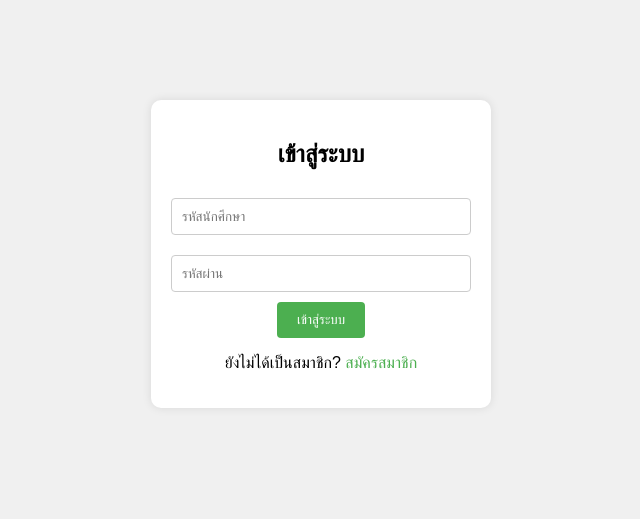
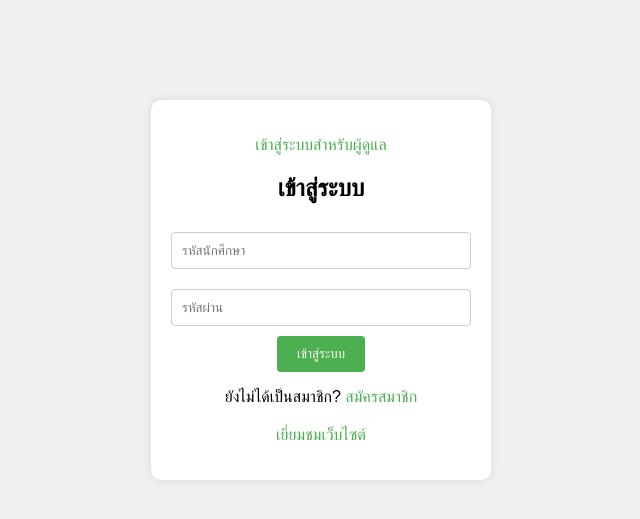
Before and after one commit to oomty43/pj, a PHP site: page /login.php in a window 1280 px wide. Shown: the top 519 px of the page, without its empty margins (319-959 px from the left). Run offline with PHP 8.4, Linux system fonts and the light colour scheme.

Commit message:
login เพิ่ม login guest login admin

```diff
--- a/login.php
+++ b/login.php
@@ -1,36 +1,3 @@
-<?php
-session_start();
-$servername = "localhost";
-$username = "root";
-$password = "";
-$dbname = "project";
-
-$conn = new mysqli($servername, $username, $password, $dbname);
-
-if ($conn->connect_error) {
-    die("Connection failed: " . $conn->connect_error);
-}
-
-if ($_SERVER["REQUEST_METHOD"] == "POST") {
-    $s_id = $_POST['s_id'];
-    $s_pws = $_POST['s_pws'];
-
-    $sql = "SELECT * FROM student WHERE s_id = ? AND s_pws = ?";
-    $stmt = $conn->prepare($sql);
-    $stmt->bind_param("ss", $s_id, $s_pws);
-    $stmt->execute();
-    $result = $stmt->get_result();
-
-    if ($result->num_rows > 0) {
-        $_SESSION['s_id'] = $s_id;
-        header("Location: main.php");
-        exit();
-    } else {
-        echo "<script>alert('รหัสนักศึกษา หรือรหัสผ่านไม่ถูกต้อง');</script>";
-    }
-}
-?>
-
 <!DOCTYPE html>
 <html lang="en">
 <head>
@@ -50,6 +17,7 @@ if ($_SERVER["REQUEST_METHOD"] == "POST") {
             padding: 20px;
             border-radius: 10px;
             box-shadow: 0 0 10px rgba(0, 0, 0, 0.1);
+            position: relative;
         }
         input[type=text], input[type=password] {
             width: 100%;
@@ -77,10 +45,33 @@ if ($_SERVER["REQUEST_METHOD"] == "POST") {
             text-decoration: none;
             color: #4CAF50;
         }
+        .admin-login {
+            position: right;
+            size : 5px;
+            top: 10px;
+            right: 10px;
+            bottom : 10px;
+        }
+        .admin-login a {
+            text-decoration: none;
+            color: #4CAF50;
+        }
+        .guest-login {
+            margin-top: 20px;
+            color: #4CAF50;
+        }
+        .guest-login a {
+            text-decoration: none;
+            color: #4CAF50;
+        }
     </style>
 </head>
 <body>
     <div class="container">
+        <div class="admin-login">
+            <p><a href="loginadmin.php">เข้าสู่ระบบสำหรับผู้ดูแล</a></p>
+            </form>
+        </div>
         <h2>เข้าสู่ระบบ</h2>
         <form method="post">
             <input type="text" name="s_id" placeholder="รหัสนักศึกษา" required>
@@ -90,6 +81,10 @@ if ($_SERVER["REQUEST_METHOD"] == "POST") {
         <div class="register-link">
             <p>ยังไม่ได้เป็นสมาชิก? <a href="register.php">สมัครสมาชิก</a></p>
         </div>
+        <div class="guest-login">
+            <p><a href="guestlogin.php">เยี่ยมชมเว็บไซต์</a></p>
+            </form>
+        </div>
     </div>
 </body>
 </html>
```
